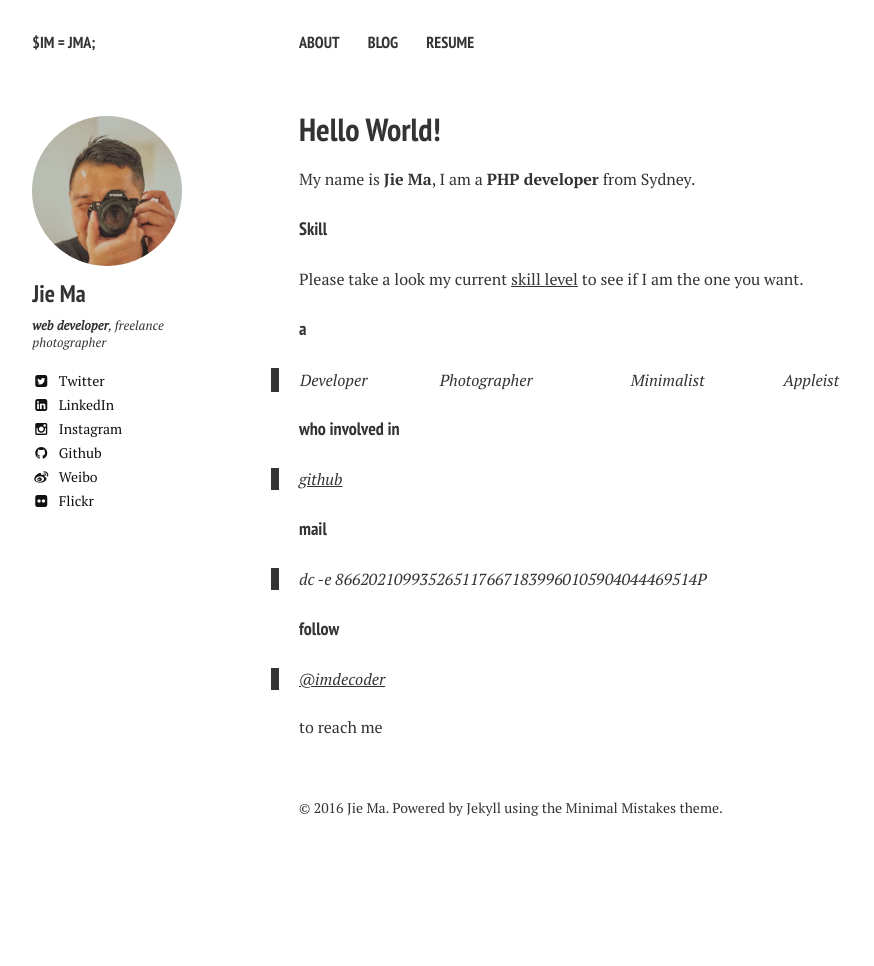
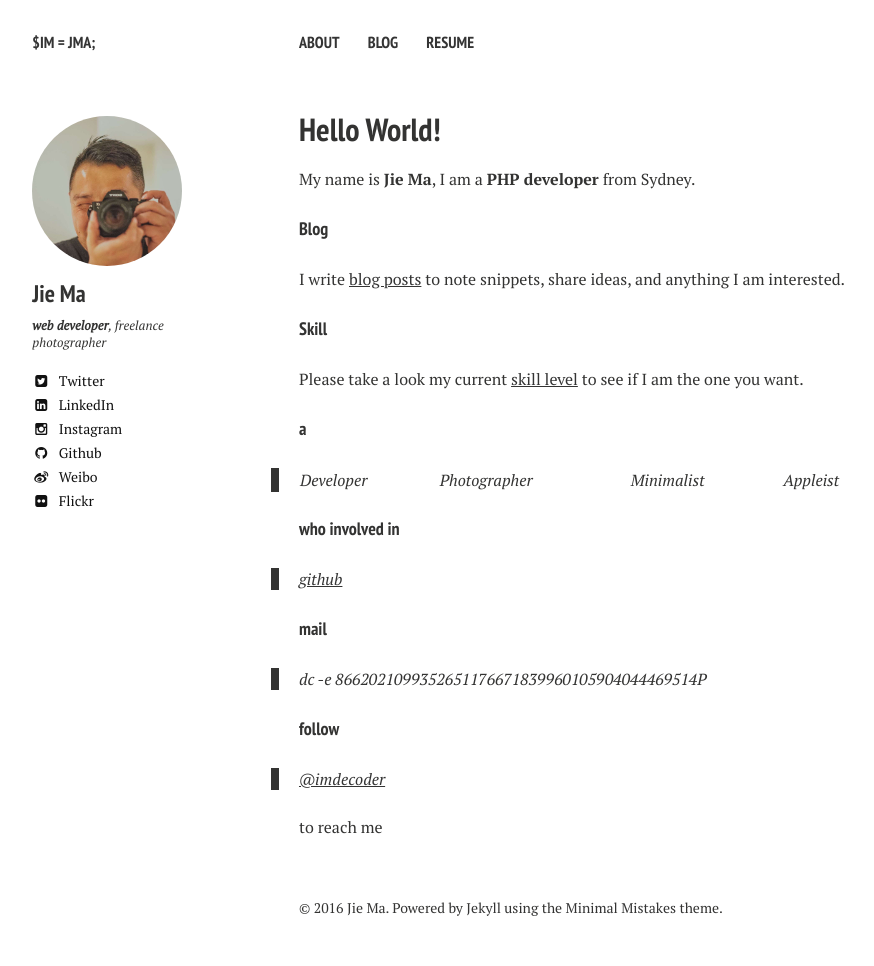
Before and after one commit to imdecoder/imdecoder.github.io, a Jekyll site: the page built from index.md, in a window 1280 px wide. Shown: the whole page, without its empty margins (21-895 px from the left). Built offline with Jekyll 4.4.1, drawn with Linux system fonts in a browser that asks for light colours; nearby versions of some CDN libraries; before the commit the page ends 900 px from its top, so only the background shows below that.

Commit message:
update about text

```diff
--- a/_includes/_about.html
+++ b/_includes/_about.html
@@ -1,6 +1,9 @@
 <h1>Hello World!</h1>
     <div class="article-wrap">
       <p>My name is <strong>{{ site.owner.name }}</strong>, I am a <strong>PHP developer</strong> from Sydney.</p>
+
+      <h4>Blog</h4>
+      <p>I write <a href="/posts/">blog posts</a> to note snippets, share ideas, and anything I am interested.</p>
 
 <h4>Skill</h4>
 <p>Please take a look my current <a href="/skill/">skill level</a> to see if I am the one you want.</p>
```
